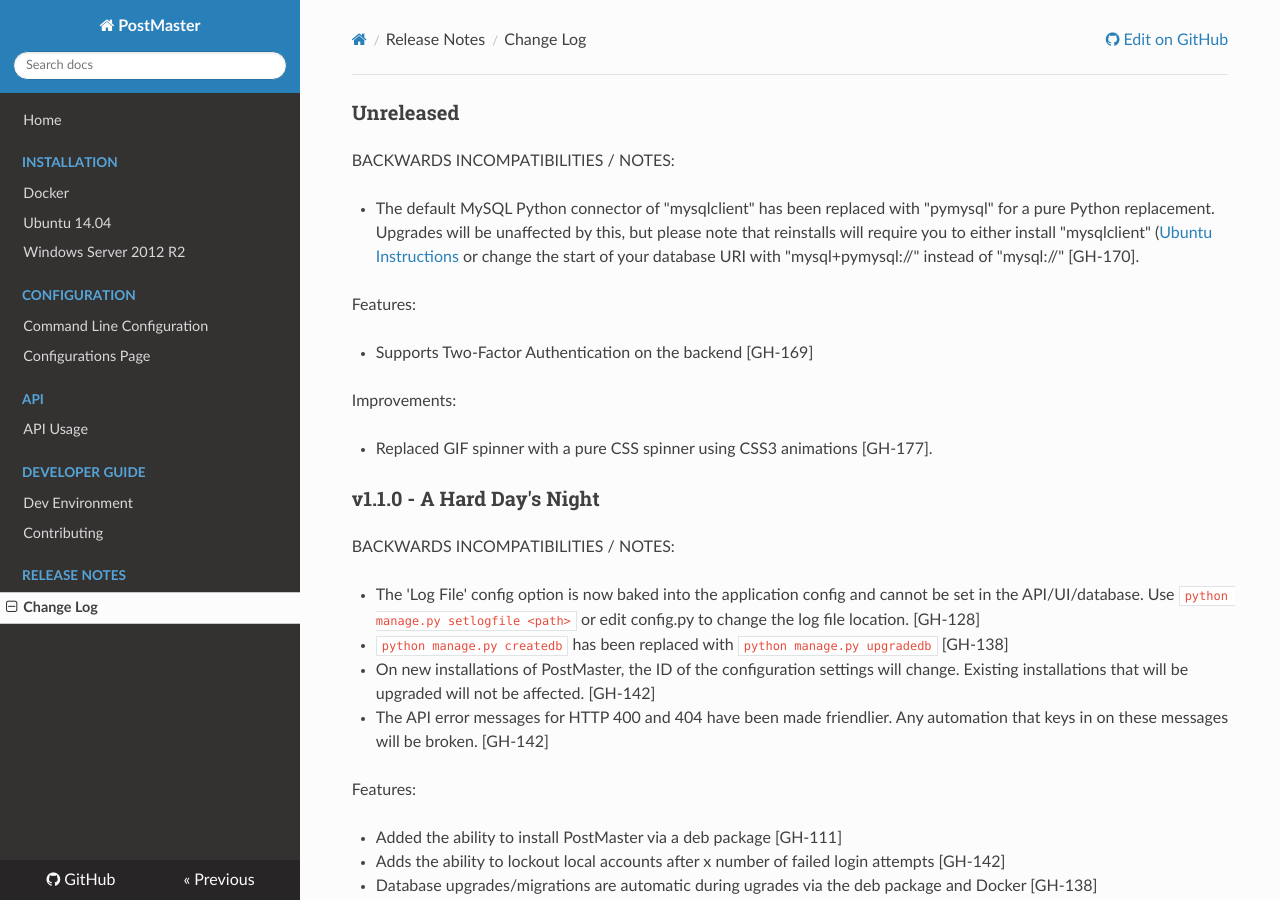
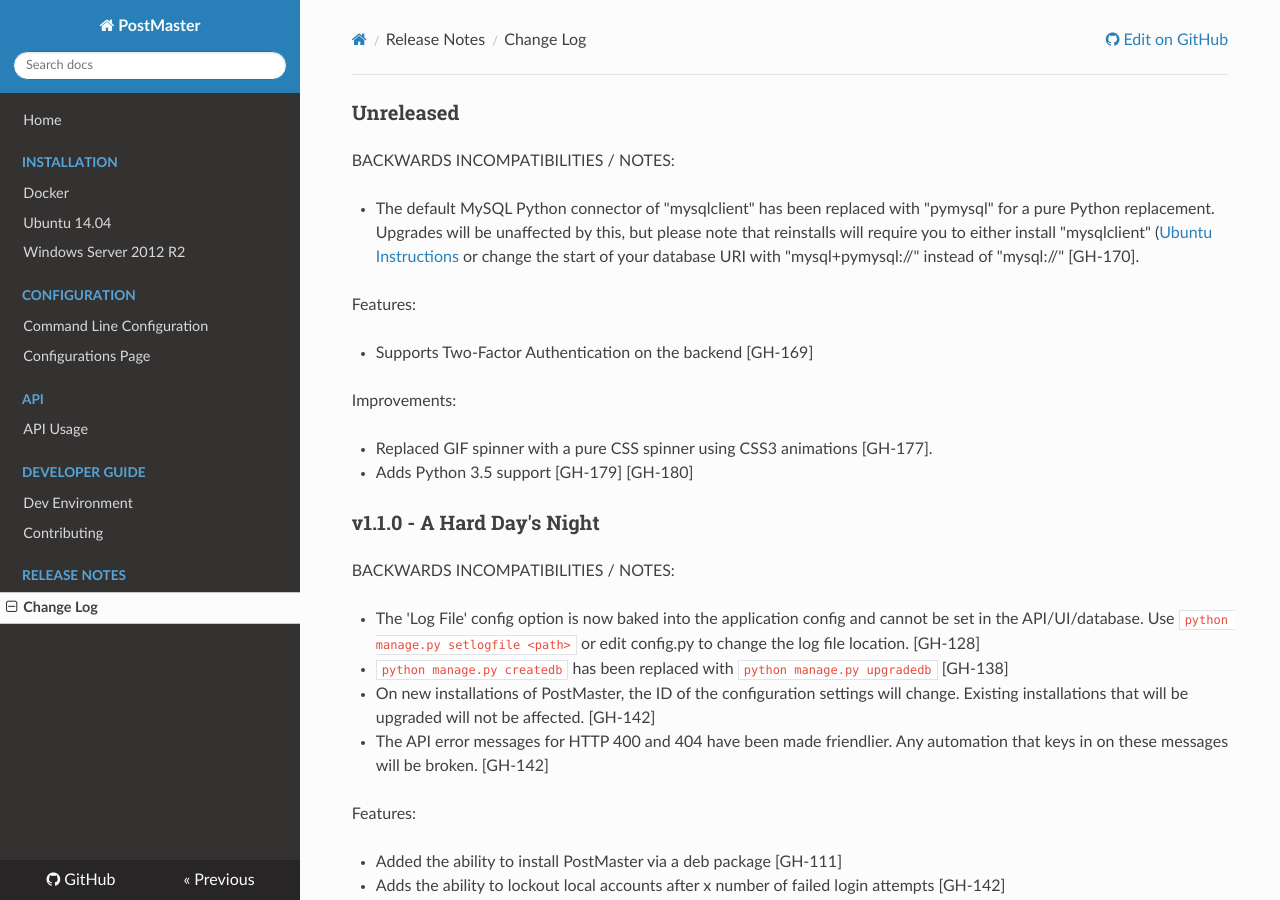
Before and after one commit to StackFocus/PostMaster, an MkDocs documentation site: the page built from docs/ChangeLog.md, in a window 1280 px wide and 900 px high. Built offline with MkDocs 1.6.1, drawn with Linux system fonts in a browser that asks for light colours; nearby versions of some CDN libraries; old or Windows-style settings are respelled for this version of MkDocs.

Commit message:
Add changelog entry

```diff
--- a/docs/ChangeLog.md
+++ b/docs/ChangeLog.md
@@ -14,6 +14,7 @@
 Improvements:
 
 * Replaced GIF spinner with a pure CSS spinner using CSS3 animations [GH-177].
+* Adds Python 3.5 support [GH-179] [GH-180]
 
 ### v1.1.0 - A Hard Day's Night
 
```
